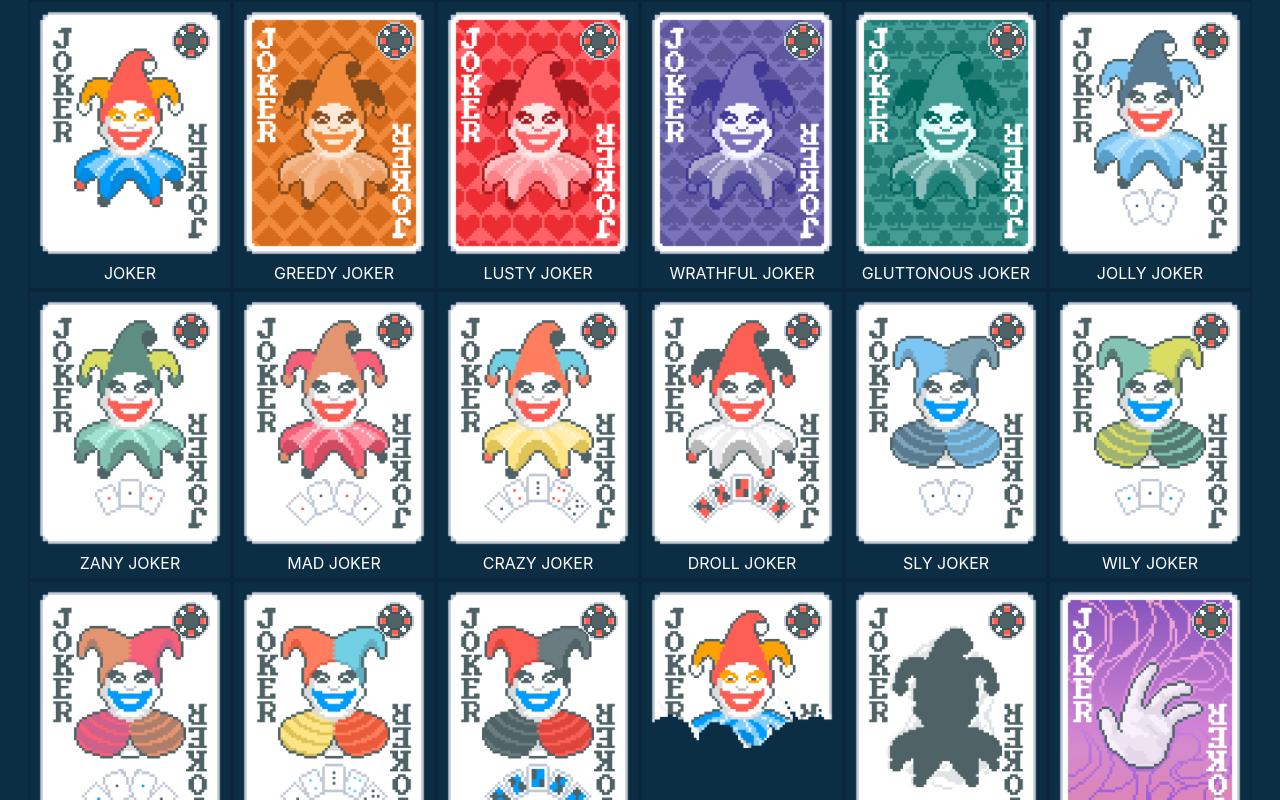
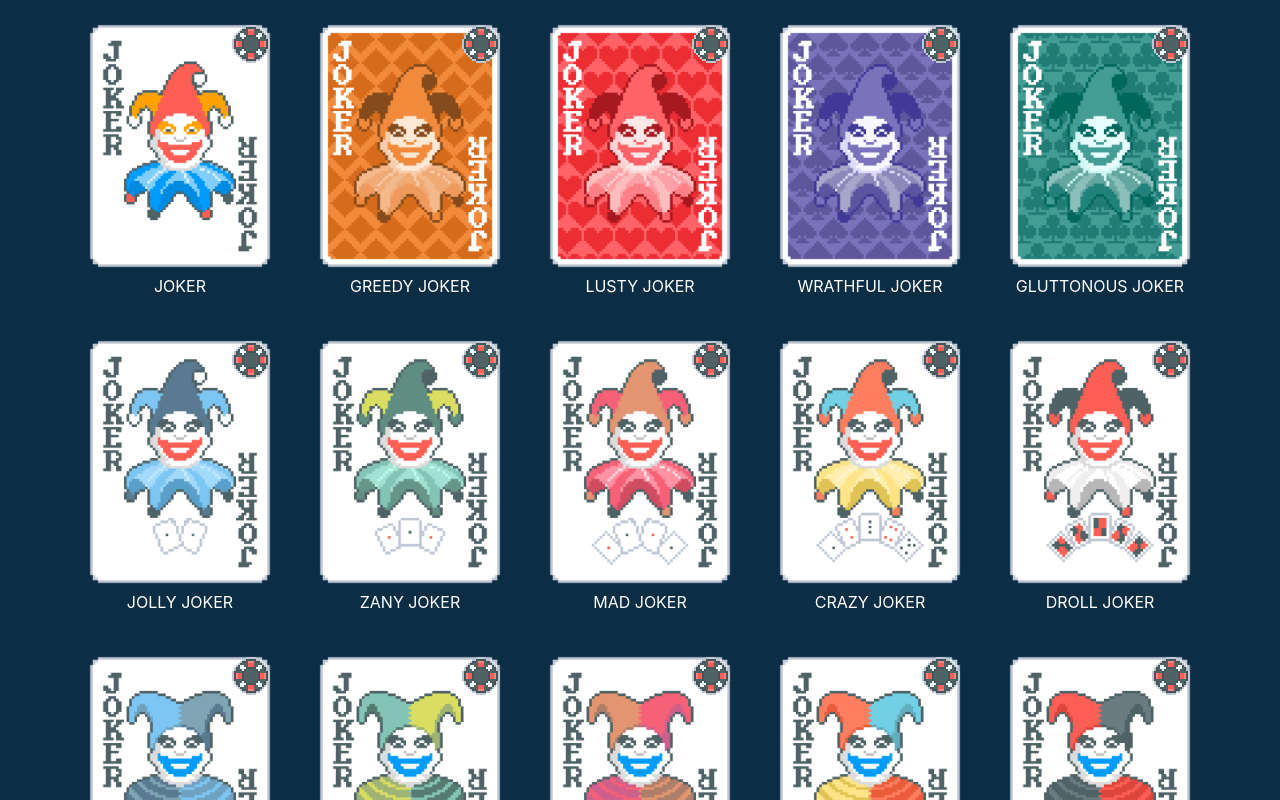
Before and after one commit to anna-liang/balatro-gold-sticker-tracker, a React (Create React App) app: page / in a window 1280 px wide. Shown: the top 800 px of the page. Built offline with nearby package versions, Linux system fonts and the light colour scheme; the HTML template or start-up script is replaced by a standard one.

Commit message:
Restyle tiles

```diff
--- a/src/components/JokerTile/JokerTile.module.css
+++ b/src/components/JokerTile/JokerTile.module.css
@@ -8,9 +8,12 @@
   flex-direction: column;
   align-items: center;
   position: relative;
-  border-width: 2px;
-  border-style: solid;
-  padding: 5px;
+  margin: 5px;
+  padding: 15px;
+}
+
+.jokerTile:hover {
+  background-color: #092132;
 }
 
 .jokerName {
--- a/src/components/JokerTile/JokerTile.tsx
+++ b/src/components/JokerTile/JokerTile.tsx
@@ -5,36 +5,18 @@ import styles from './JokerTile.module.css';
 import JokerModal from 'components/JokerModal/JokerModal';
 
 function JokerTile({ id, name, uri, sticker }: Joker) {
-  const defaultBorderColor = '#0a263a';
-  const [borderColour, setBorderColour] = useState(defaultBorderColor);
   const [openModal, setOpenModal] = useState(false);
 
-  const handleOnMouseEnter = () => {
-    setBorderColour('#415055ff');
-  };
-
-  const handleOnMouseLeave = () => {
-    setBorderColour(defaultBorderColor);
-  };
-
   const handleOpenModal = () => {
-    // console.log('open');
     setOpenModal(true);
   };
 
   const handleCloseModal = () => {
-    // console.log('close');
     setOpenModal(false);
   };
 
   return (
-    <div
-      className={styles.jokerTile}
-      style={{ borderColor: borderColour }}
-      onMouseEnter={handleOnMouseEnter}
-      onMouseLeave={handleOnMouseLeave}
-      onClick={handleOpenModal}
-    >
+    <div className={styles.jokerTile} onClick={handleOpenModal}>
       <div
         style={{
           position: 'absolute',
```
